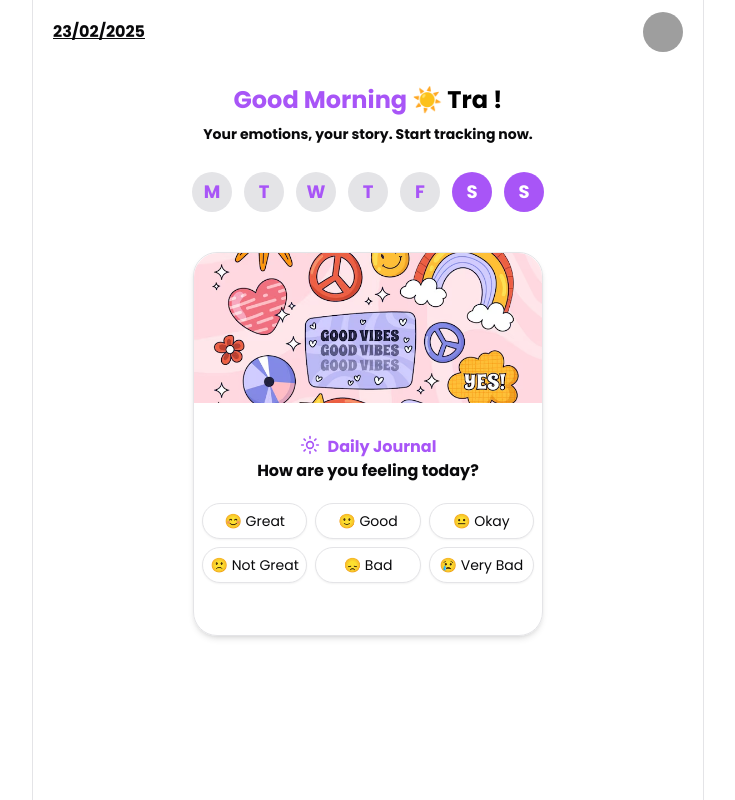
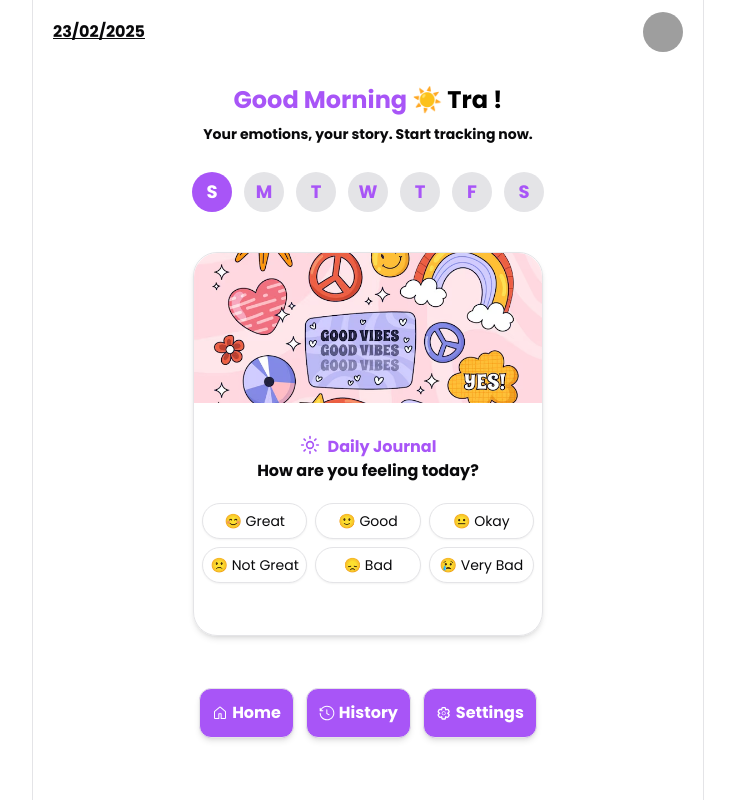
Before and after one commit to yuuuuu-z/mood-tracker, a Next.js app: page / in a window 1280 px wide. Shown: the whole page, without its empty margins (272-1007 px from the left). Built offline with nearby package versions, Linux system fonts and the light colour scheme; grey boxes are pictures that could not be loaded.

Commit message:
update on date of the day & add floating dock

```diff
--- /dev/null
+++ b/app/components/BottomDock.tsx
@@ -0,0 +1,43 @@
+import { Button } from "@/components/ui/button";
+import Link from "next/link";
+import React from "react";
+import { GoHistory, GoHome } from "react-icons/go";
+import { TiCogOutline } from "react-icons/ti";
+
+const BottomDock = () => {
+  const Docks = [
+    {
+      name: "Home",
+      icon: <GoHome />,
+      herf: "/",
+    },
+    {
+      name: "History",
+      icon: <GoHistory />,
+      herf: "/mood_history",
+    },
+    {
+      name: "Settings",
+      icon: <TiCogOutline />,
+      herf: "/sitting",
+    },
+  ];
+
+  return (
+    <div className="flex justify-center gap-3 py-3 ">
+      {Docks.flatMap((dock, index) => (
+        <div key={index}>
+          <Link
+            className="flex font-bold items-center gap-1 rounded-xl border shadow-md p-3 bg-purple-500 text-white hover:bg-white hover:text-purple-500 "
+            href={dock.herf}
+          >
+            {dock.icon}
+            <p>{dock.name}</p>
+          </Link>
+        </div>
+      ))}
+    </div>
+  );
+};
+
+export default BottomDock;
--- a/app/components/Container.tsx
+++ b/app/components/Container.tsx
@@ -4,10 +4,10 @@ import React, { useEffect, useState } from "react";
 import { addDays, format, startOfWeek } from "date-fns";
 
 const Container = () => {
-  const startMonday = startOfWeek(new Date(), { weekStartsOn: 1 });
+  const startMonday = startOfWeek(new Date(), { weekStartsOn: 0 });
 
   const weekDays = Array.from({ length: 7 }, (_, i) =>
-    format(addDays(startMonday, i), "E").charAt(0)
+    format(addDays(startMonday, i), "E")
   );
   const todayDay = format(new Date(), "E");
 
@@ -36,13 +36,13 @@ const Container = () => {
         {weekDays.map((day, index) => (
           <span
             className={`flex justify-center items-center w-10 h-10 rounded-full ${
-              day === todayDay[0]
+              day === todayDay
                 ? "text-white bg-purple-500" // Highlight today
                 : "text-purple-500 bg-zinc-200"
             }`}
             key={index}
           >
-            {day}
+            {day.charAt(0)}
           </span>
         ))}
       </div>
--- a/app/components/MoodCard.tsx
+++ b/app/components/MoodCard.tsx
@@ -2,7 +2,6 @@ import { Button } from "@/components/ui/button";
 import { Sun } from "lucide-react";
 import Image from "next/image";
 import React, { useState } from "react";
-
 
 const MoodCard = () => {
   const [selectedMood, setSelectedMood] = useState<{
@@ -67,7 +66,7 @@ const MoodCard = () => {
           <div className="fixed inset-0 flex items-center justify-center bg-black bg-opacity-50">
             <div className="bg-white p-6 rounded-lg shadow-lg w-80">
               <h3 className="text-lg font-semibold mb-2">
-                Are you feel {selectedMood.label} {selectedMood.emoji} today?
+                Are you feeling {selectedMood.label} {selectedMood.emoji} today?
               </h3>
 
               <textarea
--- a/app/layout.tsx
+++ b/app/layout.tsx
@@ -21,7 +21,10 @@ export default function RootLayout({
 }>) {
   return (
     <html lang="en">
-      <body className={`${poppins.variable} antialiased`}>{children}</body>
+      <body className={`${poppins.variable}  antialiased`}>
+        {children}
+
+      </body>
     </html>
   );
 }
--- /dev/null
+++ b/app/mood_history/page.tsx
@@ -0,0 +1,9 @@
+import React from 'react'
+
+const page = () => {
+  return (
+    <div>History page</div>
+  )
+}
+
+export default page
--- a/app/page.tsx
+++ b/app/page.tsx
@@ -4,6 +4,7 @@ import React, { useEffect, useState } from "react";
 import Profile from "./components/Profile";
 import Container from "./components/Container";
 import MoodCard from "./components/MoodCard";
+import BottomDock from "./components/BottomDock";
 
 const page = () => {
   const [isLoading, setIsLoading] = useState(true);
@@ -30,6 +31,7 @@ const page = () => {
           <div className="flex justify-center items-center">
             <MoodCard />
           </div>
+          <BottomDock />
         </div>
       )}
     </div>
--- /dev/null
+++ b/app/sitting/page.tsx
@@ -0,0 +1,7 @@
+import React from "react";
+
+const page = () => {
+  return <div>Sitting page</div>;
+};
+
+export default page;
--- a/package.json
+++ b/package.json
@@ -18,6 +18,7 @@
     "next": "15.1.7",
     "react": "^19.0.0",
     "react-dom": "^19.0.0",
+    "react-icons": "^5.5.0",
     "tailwind-merge": "^3.0.1",
     "tailwindcss-animate": "^1.0.7"
   },
```
Also changed, not shown: 1 other file (tests, documents, lock files or other folders).
